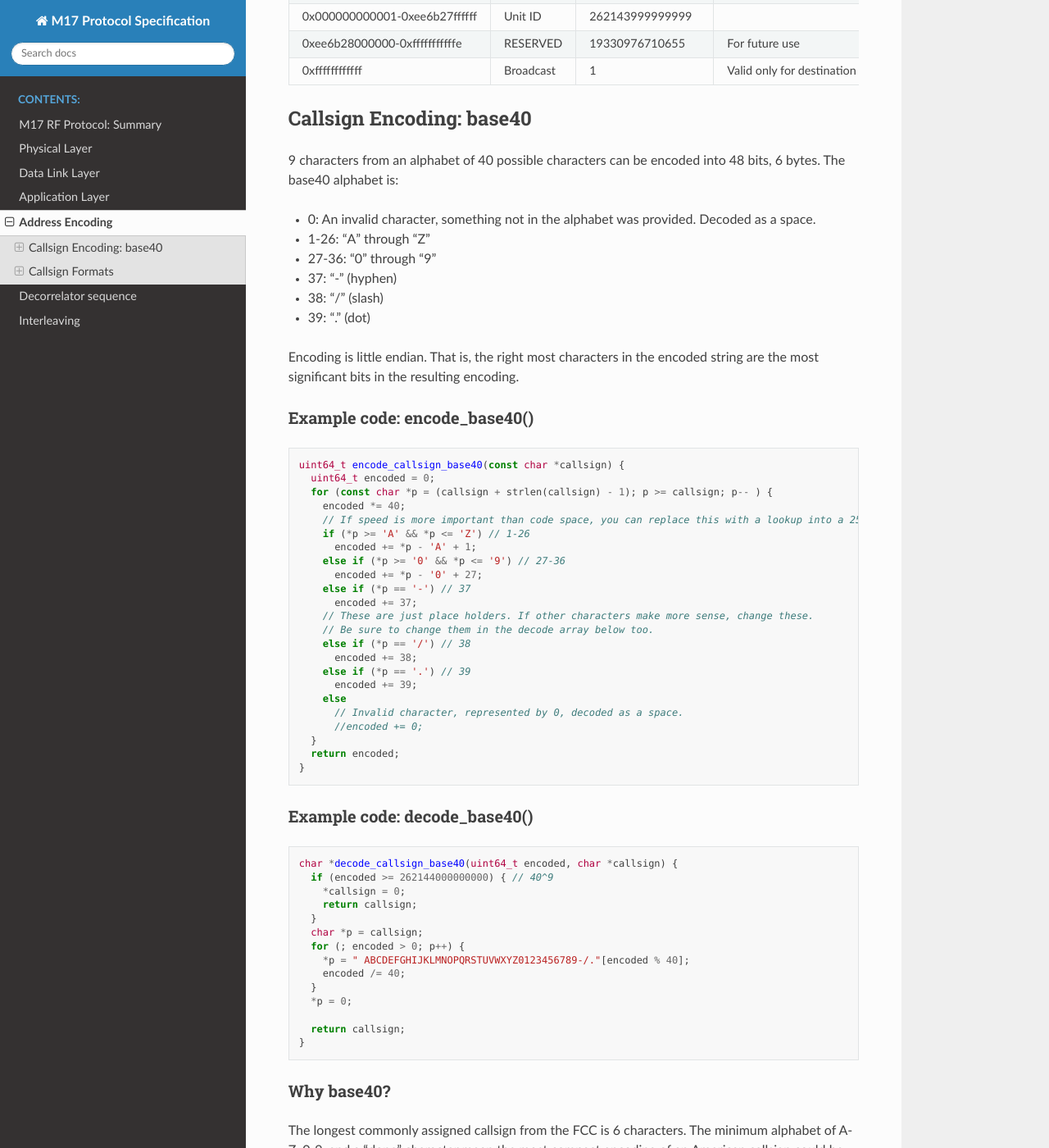
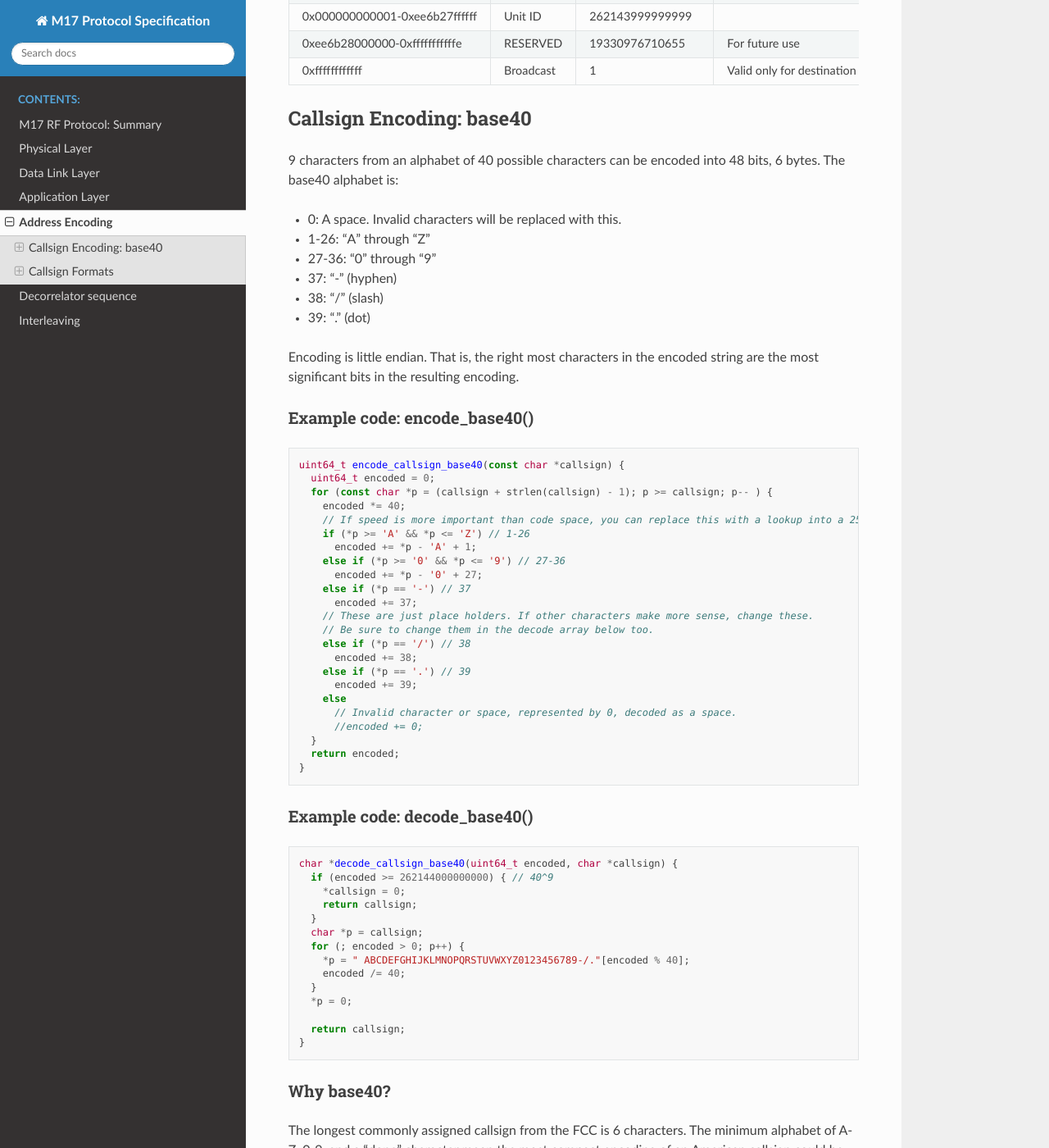
Before and after one commit to M17-Project/M17_spec, a Sphinx documentation site: the page built from docs/address_encoding.rst, in a window 1280 px wide and 1400 px high, scrolled down 552 px. Shown: the whole window at 82% size. Built offline with Sphinx 7.4.7 and the Read the Docs theme 2.0.0, drawn with Linux system fonts in a browser that asks for light colours.

Commit message:
Slightly better phrasing of 0 for address encoding

```diff
--- a/docs/address_encoding.rst
+++ b/docs/address_encoding.rst
@@ -41,7 +41,7 @@ Callsign Encoding: base40
 9 characters from an alphabet of 40 possible characters can be encoded into 48 bits, 6 bytes. The
 base40 alphabet is:
 
-* 0: An invalid character, something not in the alphabet was provided. Decoded as a space.
+* 0: A space. Invalid characters will be replaced with this.
 * 1-26: "A" through "Z"
 * 27-36: "0" through "9"
 * 37: "-" (hyphen)
@@ -75,7 +75,7 @@ Example code: encode_base40()
        else if (*p == '.') // 39
          encoded += 39;
        else
-         // Invalid character, represented by 0, decoded as a space.
+         // Invalid character or space, represented by 0, decoded as a space.
          //encoded += 0;
      }
      return encoded;
```
